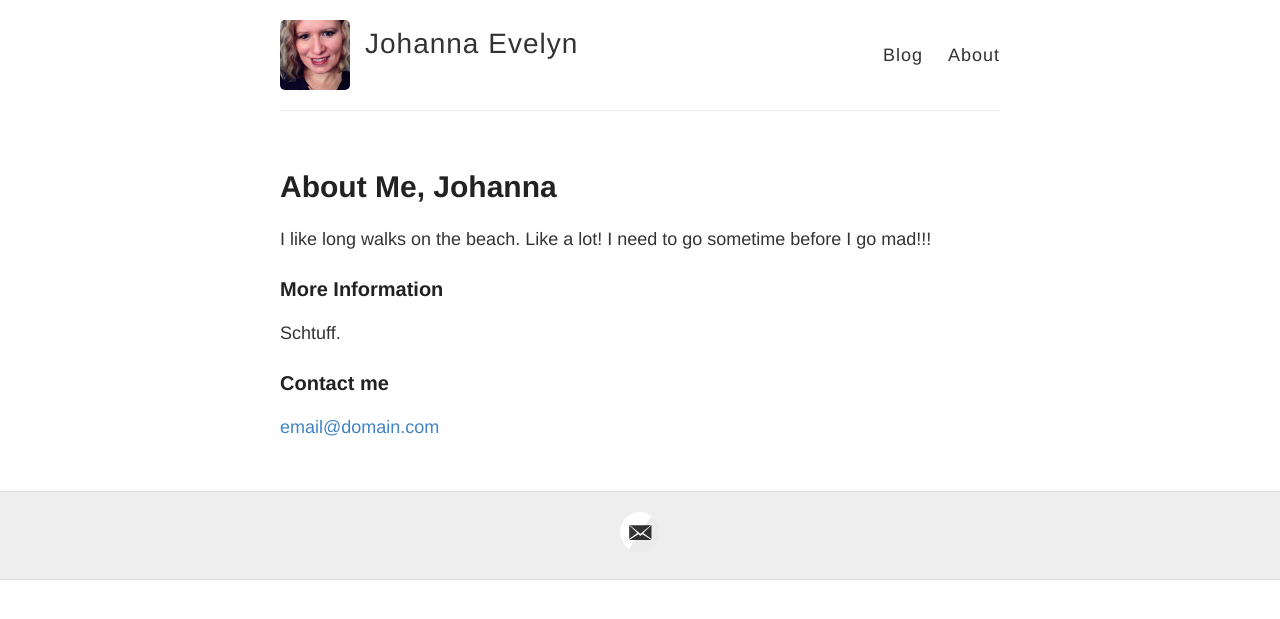
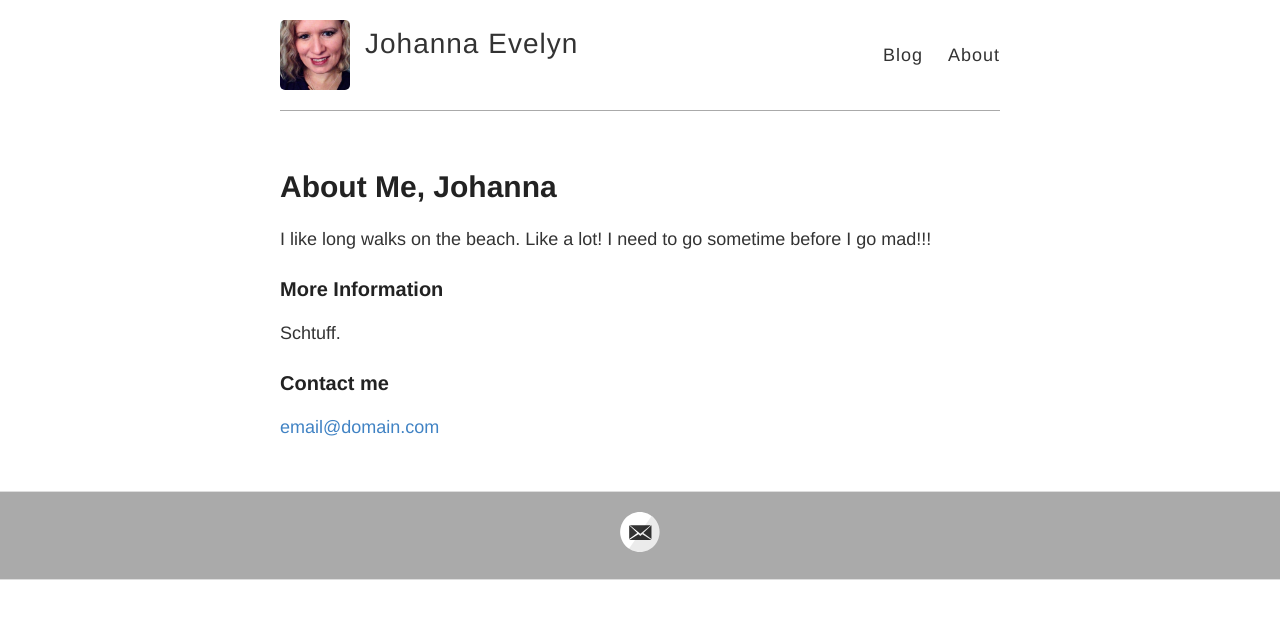
Before and after one commit to johannaevelyn/johannaevelyn.com, a Jekyll site: the page built from about.md, in a window 1280 px wide. Shown: the top 619 px of the page. Built offline with Jekyll 4.4.1, drawn with Linux system fonts in a browser that asks for light colours.

Commit message:
90% done with layout

```diff
--- a/_sass/_variables.scss
+++ b/_sass/_variables.scss
@@ -6,13 +6,15 @@
 // Colors
 $blue: #4183C4;
 $orange: #f78117;
+// $orangeLight: #f4a259;
+// $orangeDark: #be6636;
 
 // Grays
 $black: #000;
 $darkerGray: #222;
 $darkGray: #333;
 $gray: #666; // #6d6e71
-$lightGray: #eee;
+$lightGray: #aaa;
 $white: #fff;
 
 // Font stacks
@@ -39,6 +41,47 @@
     clear: both;
   }
 }
+//See https://codepen.io/jordanlev/pen/dYZqax for instructions and sample usage.
+
+// In short:
+// 1. Include this file
+// 2. Define the 2 variables ($grid-total-columns and $grid-column-gutter)
+// 3. Put `@include grid-row()` in the style for element(s) that serve as grid "rows" (anything that the next step applies to must have a container with this)
+// 4. Put `@include grid-columns(x)` in the style for an element you want to span a certain number of grid columns. You could wrap this in a media query if you want a "responsive grid".
+
+$grid-total-columns: 12; //default value in case it doesn't get overridden
+$grid-column-gutter: 2%; //default value in case it doesn't get overridden
+
+@mixin grid-row() {
+  @extend .clearfix;
+}
+
+@mixin grid-columns($colspan, $offsetcols: 0) {
+	$offset-width: grid-offset-width($offsetcols, $grid-column-gutter, $grid-total-columns);
+	$colspan-width: grid-colspan-width($colspan, $grid-column-gutter, $grid-total-columns);
+
+	& {
+		float: left;
+		margin-left: $grid-column-gutter + $offset-width + 0%;
+		width: $colspan-width + 0%;
+		box-sizing: border-box;
+	}
+	&:first-child {
+		margin-left: $offset-width + 0%;
+	}
+}
+
+@function grid-single-column-width($column-gutter, $total-columns) {
+	@return ((100 - ($column-gutter * ($total-columns - 1))) / $total-columns);
+}
+
+@function grid-colspan-width($colspan, $column-gutter, $total-columns) {
+	@return ((grid-single-column-width($column-gutter, $total-columns) * $colspan) + ($column-gutter * ($colspan - 1)));
+}
+
+@function grid-offset-width($colspan, $column-gutter, $total-columns) {
+	@return ((grid-single-column-width($column-gutter, $total-columns) + $column-gutter) * $colspan);
+}
 
 // Mobile breakpoints
 @mixin mobile {
--- a/css/newtheme.scss
+++ b/css/newtheme.scss
@@ -11,18 +11,83 @@
 /**************/
 /* BASE RULES */
 /**************/
-html {
-    font: $lightWeight 62.5%/1.4 $mainFont;
+
+// Typography grid
+html, .root {
+	font-size: 62.5%; // Establish 10px as rem
+}
+body, .article {
+	font-family: $mainFont;
+	font-weight: $lightWeight;
     color: $gray;
+	font-size: 1.6rem;
+	line-height: 2.6rem;
 }
-body {
-    font-size: 2.4rem;
-}
-h1, h2, h3, h4, h5, h6 {
+h1, h2, h3, h4, h5, h6,
+.h1, .h2, .h3, .h4, .h5, .h6 {
 	font-family: $titleFont;
 	font-weight: $boldWeight;
-	margin-bottom: 0.75em;
 }
+h1, .h1 {
+	font-size: 6.8rem;
+	line-height: 7.8rem;
+	margin-top: 2.6rem;
+	margin-bottom: 5.2rem;
+}
+h2, .h2 {
+	font-size: 4.2rem;
+	line-height: 5.2rem;
+	margin-top: 2.6rem;
+	margin-bottom: 2.6rem;
+}
+h3, .h3 {
+	font-size: 2.6rem;
+	line-height: 2.6rem;
+	margin-top: 2.6rem;
+	margin-bottom: 0;
+}
+h4, .h4 {
+	font-size: 1.6rem;
+	line-height: 2.6rem;
+	margin-top: 2.6rem;
+	margin-bottom: 0;
+}
+h5, .h5 {
+	font-size: 1.6rem;
+	line-height: 2.6rem;
+	margin-top: 2.6rem;
+	margin-bottom: 0;
+}
+p, ul, ol, pre, table, blockquote {
+	margin-top: 0;
+	margin-bottom: 2.6rem;
+}
+ul ul, ol ol, ul ol, ol ul {
+	margin-top: 0;
+	margin-bottom: 0;
+}
+
+/* Let's make sure all's aligned */
+hr, .hr {
+	border: 1px solid;
+	margin: -1px 0;
+}
+a, b, i, strong, em, small, code {
+	line-height: 0;
+}
+sub, sup {
+	line-height: 0;
+	position: relative;
+	vertical-align: baseline;
+}
+sup {
+	top: -0.5em;
+}
+sub {
+	bottom: -0.25em;
+}
+
+// Interactive elements
 a:link, a:visited {
     color: $orange;
     text-decoration: none;
@@ -37,15 +102,30 @@
 	font-size: 2.4rem;
 	font-family: $mainFont;
 }
-button {
-	background: $orange;
-	color: #fff;
+button, .button, a.button,
+input[type='submit'],
+input[type='reset'],
+input[type='button'] {
 	cursor: pointer;
 	padding: 1.2rem 1.5rem;
 	border: none;
 	border-radius: 0.5rem;
 	font-size: 2.4rem;
 	font-family: $mainFont;
+	font-weight: $normalWeight;
+	background: $lightGray;
+	color: $darkGray;
+	&:hover {
+		background: lighten($lightGray, 4%);
+		text-decoration: none;
+	}
+	&.primary {
+		background: $orange;
+		color: #fff;
+		&:hover {
+			background: lighten($orange, 4%);
+		}
+	}
 }
 
 /*------------------------- Layout ------------------------*/
@@ -94,7 +174,9 @@
         float: left;
         .site-name {
 			font-size: 5.6rem;
+			margin-top: 0;
 			margin-bottom: 1rem;
+			line-height: 5.6rem;
             a {
                 text-decoration: none;
                 background-color: $darkGray;
@@ -146,7 +228,7 @@
                 outline: none;
             }
             &.selected > a, > a:hover {
-                color:$orange;
+                color: $orange;
             }
         }
     }
@@ -154,311 +236,199 @@
 
 /*------------------------- Body ------------------------*/
 .body{
-	width:940px;
-	margin:0 auto;
-	padding:0 10px;
-	// overflow:hidden;
+	width: 940px;
+	margin: 0 auto;
+	padding: 0 10px;
+
+	#hero {
+		padding: 0 0 17px;
+		h3 {
+			@extend .h2;
+			color: $orange;
+			font-family: $mainFont;
+			font-weight: $normalWeight;
 		}
-.body div#featured{
-	background:url(/images/house.jpg) no-repeat right top;
-	height:448px;
-	padding:0 0 17px;
+		p {
+			color: $darkGray;
+			text-align: justify;
 		}
-.body div#featured h3{
-	color:$orange;
-	font-size:36px;
-	font-family: $serif;
-	margin:0 0 30px;
-	width:490px;
-	padding:100px 0 0;
-	font-weight:normal;
 	}
-.body div#featured p{
-	width:480px;
-	color:#5d5d5d;
-	font-family: $serif;
-	// font-size:16px;
-	line-height:25px;
-	text-shadow: 0 1px 0 #fcfcfc;
-	text-align:justify;
-	margin:0;
+	// ===============================
+	.featured-pages {
+		@extend .clearfix;
+		margin: 4rem 0 0;
+		padding: 0 0 5rem;
+		background: url(/images/separator.jpg) no-repeat center top;
+		@include grid-row();
+		.featured {
+			background: #fff;
+			box-shadow: 0 0 1px rgba(0,0,0,0.25);
+			border-radius: 0.4rem;
+			@include grid-columns(4);
+			margin-top: 2%; // Equal to space between
+			// Start of new rows
+			&:nth-child(3n+4) {
+				clear: left;
+				margin-left: 0;
 			}
-.body div#featured input{
-	background:url(/images/interface.jpg) no-repeat;
-	border:0;
-    height:48px;
-    width:216px;
-	font-family: $serif;
-	color:#fff;
-	font-size:30px;
-	margin:28px 0 0 125px;
-	cursor:pointer;
-	outline:none;
+			// First row only
+			&:nth-child(-n+3) {
+				margin-top: 6rem;
 			}
-.body ul.blog{
-	list-style:none;
-	margin:40px 0 0;
-	padding:0 0 50px;
-	background:url(/images/separator.jpg) no-repeat center top;
-	overflow:hidden;
+			a {
+				display: block;
+				padding: 1rem;
+				line-height: inherit;
+				img {
+					display: block;
+					max-width: 100%;
+					width: 100%;
+					height: auto;
+					margin-bottom: 2.6rem;
 				}
-.body ul.blog li:first-child{
-	margin:60px 0 0;
+				p:not(:last-of-type) {
+					color: $gray;
+					text-decoration: none;
+					text-align: justify;
 				}
-.body ul.blog li{
-	float:left;
-	background:url(/images/interface.jpg) no-repeat 0 -68px!important;
-	margin:60px 0 0 48px;
-	height:400px;
-	padding:0;
+				p:last-of-type {
+					font-style: italic;
+					font-weight: $normalWeight;
+					text-align: center;
 				}
-.body ul.blog li div{
-	width:281px;
-	height:380px;
-	text-align:center;
-	padding: 8px 0 20px 0;
-	float:none;
-	margin:0;
-	background:none;
+				&:hover {
+					text-decoration: none;
+					img {
+						opacity: 0.8;
 					}
-.body ul.blog li div a img{
-	border:0;
-	margin:0 0 0 -3px;
+					p:last-of-type {
+						text-decoration: underline;
 					}
-.body ul.blog li div a img:hover{
-	filter:alpha(opacity=80);
-	opacity:0.8;
 				}
-.body ul.blog li div p{
-	width:258px;
-	text-align:justify;
-	color:#828081;
-	font-family: $serif;
-	margin:17px 0 0 10px;
-	line-height:20px;
-	font-size:14px;
-	background:none;
-	padding:0;
 			}
-.body ul.blog li div a:first-child{
-	margin:0;
-	padding:0;
-	background:none;
-	width:auto;
 		}
-.body ul.blog li div a:hover{
-	color:$orange;
 	}
-.body ul.blog li div a{
-	color:#606060;
-	font-family: $serif;
-	font-style:italic;
-	text-decoration:none;
-	padding:98px 0 0;
-	margin:32px auto 0;
-	display:block;
-	width: 150px;
-	background:url(/images/button-more.jpg) no-repeat center top;
-	outline:none;
-	font-size:16px;
-	font-weight:normal;
-	text-shadow: 0 1px 0 #fcfcfc;
 }
-.body h3{
-	font-family: $serif;
-	font-size:16px;
-	font-weight:bold;
-	color:#636363;
-	margin:15px 0 0;
-	line-height:21px;
+.posts {
+	.post {
+		@extend .clearfix;
+		background: url(/images/separator.jpg) no-repeat center top;
+		padding: 3rem 0 0;
+		&:first-child{
+			background: none;
+			padding-top: 0
 		}
-.body p{
-	font-family: $serif;
-	// font-size:16px;
-	text-align:justify;
-	color:#636363;
-	margin:0 0 20px;
-	line-height:21px;
+		@include grid-row();
+		.figure {
+			background: #fff;
+			box-shadow: 0 0 1px rgba(0,0,0,0.25);
+			border-radius: 0.4rem;
+			@include grid-columns(4);
+			padding: 1rem;
+			> img:first-child {
+				display: block;
+				max-width: 100%;
+				width: 100%;
+				height: auto;
+				margin-bottom: 2.6rem;
 			}
-.body p a{
-	outline:none;
-	color:#636363;
+			> ul {
+				@include grid-row();
+				li {
+					@include grid-columns(4);
+					a:hover {
+						opacity: 0.8;
 					}
-.body ul{
-	list-style:none;
-    margin:0;
-    padding:0;
-	overflow:hidden;
+					img {
+						display: block;
+						max-width: 100%;
+						width: 100%;
+						height: auto;
 					}
-.body ul li:first-child{
-	background:none;
-	padding:0 0 30px;
 				}
-.body ul li{
-	overflow:hidden;
-	background:url(/images/separator.jpg) no-repeat center top;
-	padding:30px 0;
 			}
-.body ul li div.featured{
-	background:url(/images/interface.jpg) no-repeat 0 -68px;
-	width:281px;
-	height:292px;
+			> a:last-child {
+				display: block;
+				font-style: italic;
+				font-weight: $normalWeight;
 				text-align: center;
-	margin:0;
 			}
-.body ul li div.featured img{
-	margin:10px 0 0 -3px;
-	border:0;
 		}
-.body ul li div.featured ul{
-	overflow:hidden;
-	margin:2px 0 0 10px;
-
+		.figure + div {
+			@include grid-columns(8);
+			h3:first-child {
+				// @extend .h4;
+				margin-top: 0;
+				margin-bottom: 2.6rem;
 			}
-.body ul li div.featured ul li:first-child{
-	margin:0;
 		}
-.body ul li div.featured ul li{
-	float:left;
-	margin:0 0 0 18px;
-	background:none;
-	padding:0;
 	}
-.body ul li div.featured ul li a{
-	padding:0;
 }
-.body ul li div.featured ul li a img{
-	margin:0;
+.paging{
+	@extend .clearfix;
+	display: block;
+	margin: 1.5rem auto 1rem;
+	list-style: none outside none;
+	text-align: center;
+	cursor: default;
+	li {
+		display: inline-block;
+		padding: 0 0.5rem;
+		a {
+			text-decoration: none;
+			font-size: 1.4rem;
+			&:hover {
+				color: $gray;
 			}
-.body ul li div.featured ul li a img:hover{
-	filter:alpha(opacity=80);
-	opacity:0.8;
 		}
-.body ul li div.featured a{
-	clear:both;
-	display:block;
-	font-size:13px;
-	font-family: $serif;
-	text-decoration:none;
-	color:#8a8889;
-	font-weight:bold;
-	padding:5px 0 0;
-	width:auto;
-	outline:none;
 	}
-.body ul li div{
-	float:left;
-	margin:0 0 0 50px;
-	width:609px;
-	background:url(/images/button-more.jpg) no-repeat left bottom;
-}
-.body ul li div h3{
-	margin:0;
-	font-size:20px;
-	font-weight:bold;
-	font-family: $serif;
-	color:#f28220;
-	line-height:22px;
-}
-.body ul li div p{
-	line-height:22px;
-	font-family: $serif;
-	font-size:14px;
-	color:#5D5D5D;
-	padding:0 0 90px;
-	margin:0;
-}
-.body ul.paging{
-	margin:15px 0 10px 210px;
-}
-.body ul.paging li{
-	float:left;
-	padding:0 5px;
-	background:none;
-}
-.body ul.paging li a{
-	text-decoration:none;
-	color:#ff7e0d;
-	font-family: arial;
-	font-size:12px;
-}
-.body ul.paging li a:hover{
-	color:#5D5D5D;
 }
 
 /*------------------------- Footer ------------------------*/
-.footer{
-	width:940px;
-	background:url(/images/bg-footer.jpg) no-repeat center top;
-	padding:65px 10px 207px;
-	margin:0 auto;
-	overflow:hidden;
+.footer {
+	width: 940px;
+	background: url(/images/bg-footer.jpg) no-repeat center top;
+	padding: 6.5rem 1rem 20.7rem;
+	margin: 0 auto;
+	font-size: 1rem;
+	font-family: $sans-serif;
+	font-weight: $boldWeight;
+	@include grid-row();
+	#footer-nav {
+		@extend .clearfix;
+		list-style: none;
+		margin: 0;
+		padding: 0;
+		@include grid-columns(4);
+		ul li {
+			float: left;
+			a {
+				border-left: 1px solid $gray;
+				color:$gray;
+				padding: 0 0.6rem;
+				outline: none;
+				&:hover{
+					color: $orange;
 				}
-.footer ul{
-	list-style:none;
-	margin:0 0 0 60px;
-	padding:0;
-	overflow:hidden;
-	float:left;
 			}
-.footer ul li:first-child a{
-	border:none;
-	padding:0 6px 0 0;
+			&:first-child a {
+				border-left: none;
+				padding-left: 0;
 			}
-.footer ul li{
-	float:left;
 		}
-.footer ul li a:hover{
-	color:$orange;
 	}
-.footer ul li a{
-	border-width: 1px;
-	border-color:#5b5b5b;
-	border-style: none none none solid;
-	color:#5b5b5b;
-	font-size:10px;
-	font-family: Trebuchet MS;
-	text-decoration:none;
-	font-weight:bold;
-	padding:0 6px;
-	outline:none;
+	p {
+		@include grid-columns(4);
+		text-align: center;
 	}
-.footer p{
-	color:#5b5b5b;
-	font-size:10px;
-	font-family: Trebuchet MS;
-	font-weight:bold;
-	float:left;
-	margin:6px 0 0 135px;
-}
-.footer div.connect{
-	float:left;
-	margin:0 0 0 92px;
-}
-.footer div.connect a{
+	#footer-social-nav {
+		@extend .clearfix;
+		@include grid-columns(4);
+		a {
 			float:left;
 			outline:none;
 		}
-.footer div.connect a#facebook{
-	width:27px;
-	height:28px;
-	display:block;
-	text-indent:-9999px;
-	background:url(/images/icons.gif) no-repeat;
 	}
-.footer div.connect a#twitter{
-	width:36px;
-	height:28px;
-	display:block;
-	text-indent:-9999px;
-	background:url(/images/icons.gif) no-repeat 0 -48px;
-	margin:0 0 0 68px;
 }
-.footer div.connect a#vimeo{
-	width:32px;
-	height:28px;
-	display:block;
-	text-indent:-9999px;
-	background:url(/images/icons.gif) no-repeat 0 -96px;
-	margin:0 0 0 73px;
-}
+
+@import "svg-icons";
```
Also changed, not shown: _includes/featured-pages.html (added, +26 -0 lines), _includes/hero.html (added, +10 -0 lines), _includes/pagination.html (added, +27 -0 lines), _layouts/newtheme.html (+18 -4 lines), index.md (+29 -7 lines). Lines whose indentation alone changed are shown as unchanged.
